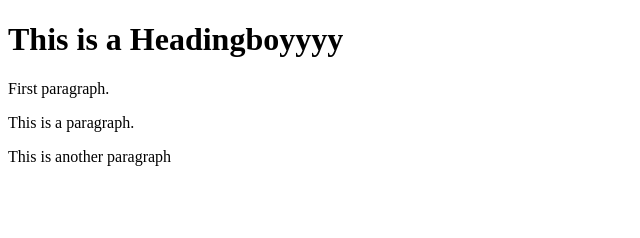
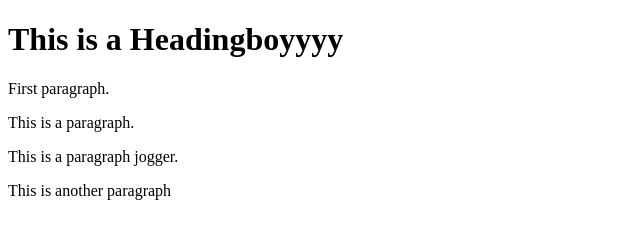
Before and after one commit to Ojirobe004/studying-git, a plain HTML site: page index.html in a window 1280 px wide. Shown: the whole page, without its empty margins (0-640 px from the left). Drawn offline with Linux system fonts and the light colour scheme.

Commit message:
Update index.html

```diff
--- a/index.html
+++ b/index.html
@@ -8,6 +8,7 @@
         <h1>This is a Headingboyyyy</h1>
         <p>First paragraph.</p>
                 <p>This is a paragraph.</p>
+        <p>This is a paragraph jogger.</p>
 
         <p> This is another paragraph <p>
 </body>
```
